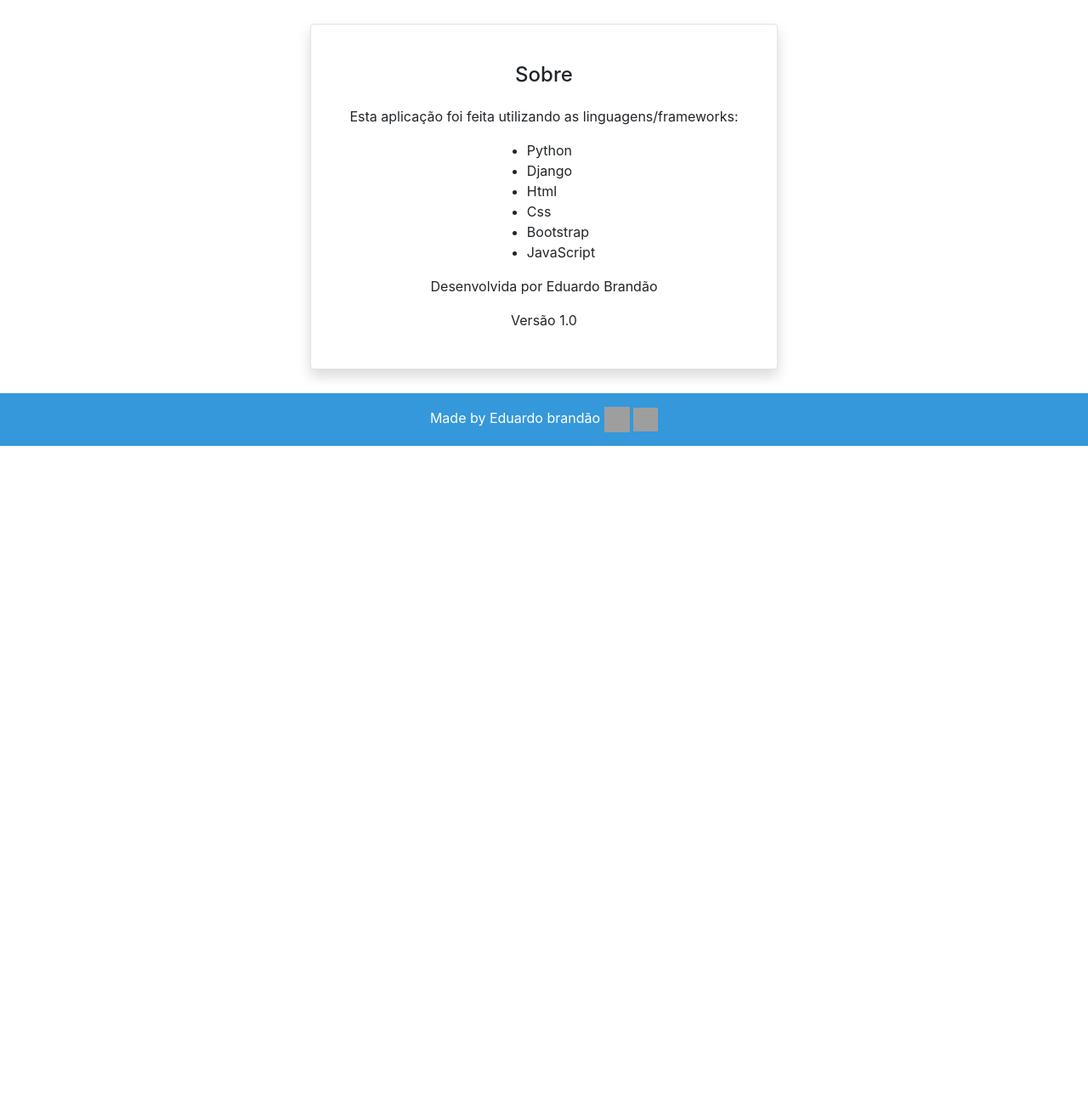
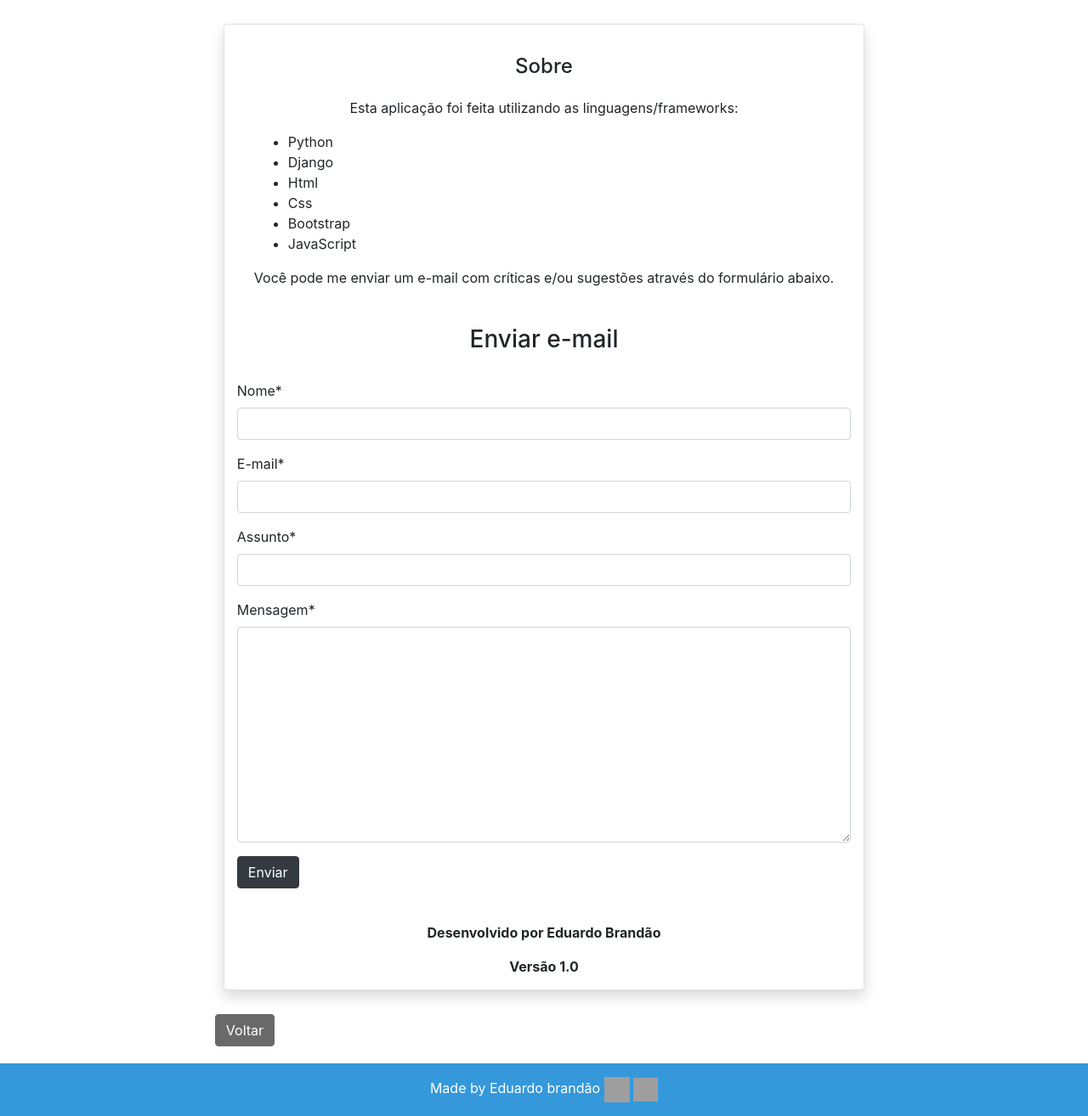
Before and after one commit to EduardoBran/System-Voting-App-Web-Py, a Django app: a page that uses main/templates/main/sobre.html in a window 1280 px wide. Shown: the part 56-1370 px from the top of the page at 85% size. Before the commit the page ends 581 px from the top, so only its background shows below. Run offline with Django 4.2, Linux system fonts and the light colour scheme; some libraries are stand-ins or nearby versions; grey boxes are pictures that could not be loaded.

Commit message:
add formulario para envio de email | edit page sobre

```diff
--- /dev/null
+++ b/main/forms.py
@@ -0,0 +1,28 @@
+from django import forms
+from django.core.mail import EmailMessage
+
+
+class ContatoForm(forms.Form):
+    nome = forms.CharField(label="Nome", max_length=100)
+    email = forms.EmailField(label="E-mail", max_length=100)
+    assunto = forms.CharField(label="Assunto", max_length=100)
+    mensagem = forms.CharField(label="Mensagem", widget=forms.Textarea())
+
+    def send_email(self):
+        nome = self.cleaned_data['nome']
+        email = self.cleaned_data['email']
+        assunto = self.cleaned_data['assunto']
+        mensagem = self.cleaned_data['mensagem']
+
+        corpo = f'Nome:{nome}\nMensagem:{mensagem}'
+
+        mail = EmailMessage(
+            subject=assunto,
+            from_email='eduardo.ads1814@gmail.com',
+            to=[email,],
+            body=corpo,
+            headers={
+                'Replay-To':'eduardo.ads1814@gmail.com'
+            }
+        )
+        mail.send()
--- a/main/templates/main/sobre.html
+++ b/main/templates/main/sobre.html
@@ -1,5 +1,5 @@
 {% extends 'base.html' %}
-
+{% load crispy_forms_tags %}
 {% block titulo %} | Sobre{% endblock %}
 
 {% block content %}
@@ -10,15 +10,29 @@
         margin-left: 10px;
         margin-top: 28px;
         margin-bottom: 28px;
-        padding: 25px;
+        padding: 15px;
+    }
+
+    .btnVoltarSobre {
+        border-color: #696969;
+        color: #fff;
+        box-shadow: 0 0 40px 40px #696969 inset, 0 0 0 0 #696969;
+        -webkit-transition: all 150ms ease-in-out;
+        transition: all 150ms ease-in-out;
+    }
+
+    .btnVoltarSobre:hover {
+        box-shadow: 0 0 10px 0 #696969 inset, 0 0 10px 4px #696969;
     }
 </style>
 
+{% include 'parciais/_messages.html' %}
+
 <div class="card shadow border sobre">
-    <div class="card-body d-flex flex-column align-items-center">
-        <h4 class="card-title" style="padding-bottom: 10px;">Sobre</h4>
-        <p class="card-text">Esta aplicação foi feita utilizando as linguagens/frameworks:</p>
-        <ul class="card-text">
+    <div class="card-body d-flex flex-column">
+        <h4 class="card-title text-center" style="padding-bottom: 10px;">Sobre</h4>
+        <p class="card-text text-center">Esta aplicação foi feita utilizando as linguagens/frameworks:</p>
+        <ul class="">
             <li>Python</li>
             <li>Django</li>
             <li>Html</li>
@@ -26,9 +40,29 @@
             <li>Bootstrap</li>
             <li>JavaScript</li>
         </ul>
-        <p class="card-text">Desenvolvida por Eduardo Brandão</p>
-        <p class="card-text">Versão 1.0</p>
+        <p class="card-text text-center">
+            Você pode me enviar um e-mail com críticas e/ou sugestões através do formulário abaixo.
+        </p>
     </div>
+    <br>
+    <h3 class="text-center">Enviar e-mail</h3>
+    <br>
+    <form action="{% url 'sobre' %}" method="POST" class="form">
+        {% csrf_token %}
+        {{ form|crispy }}
+
+        <button type="submit" class="btn btn-dark">Enviar</button>
+    </form>
+    <br>
+    <strong>
+        <p class="card-text text-center">Desenvolvido por Eduardo Brandão</p>
+        <p class="card-text text-center">Versão 1.0</p>
+    </strong>
+
+</div>
+
+<div style="margin-bottom: 20px;">
+    <a class="btn btn-secondary btnVoltarSobre" href="{% url 'votacao:index' %}">Voltar</a>
 </div>
 
 {% endblock %}
--- a/main/urls.py
+++ b/main/urls.py
@@ -4,5 +4,5 @@ from .views import *
 
 urlpatterns = [
     path('', MainView.as_view(), name='main'),
-    path('sobre;', SobreView.as_view(), name='sobre'),
+    path('sobre;', contato, name='sobre'),
 ]
--- a/main/views.py
+++ b/main/views.py
@@ -1,5 +1,8 @@
+from django.contrib import messages
 from django.shortcuts import render
 from django.views.generic import TemplateView
+
+from .forms import ContatoForm
 
 
 class MainView(TemplateView):
@@ -9,4 +12,21 @@ class MainView(TemplateView):
 class SobreView(TemplateView):
     template_name = 'main/sobre.html'
 
-# Create your views here.
+
+def contato(request):
+    if str(request.method) == 'POST':
+        form = ContatoForm(request.POST)
+        if form.is_valid():
+            #chamando método de envio de email
+            form.send_email()
+            messages.success(request, 'Email enviado com sucesso.')
+            form = ContatoForm()
+        else:
+            messages.error(request, 'Email NÃO FOI enviado com sucesso.')
+    else:
+        form = ContatoForm()
+
+    context = {
+        'form':form
+    }
+    return render(request, 'main/sobre.html', context)
--- a/projvotacao/settings.py
+++ b/projvotacao/settings.py
@@ -143,6 +143,11 @@ MESSAGE_TAGS = {
     constants.INFO: 'alert-info',
 }
 
+EMAIL_HOST = 'smtp.mailtrap.io'
+EMAIL_HOST_USER = '247ca2f127bf72'
+EMAIL_HOST_PASSWORD = '5b737ec359c8a2'
+EMAIL_PORT = '2525'
+
 # Default primary key field type
 # https://docs.djangoproject.com/en/4.1/ref/settings/#default-auto-field
 
```
